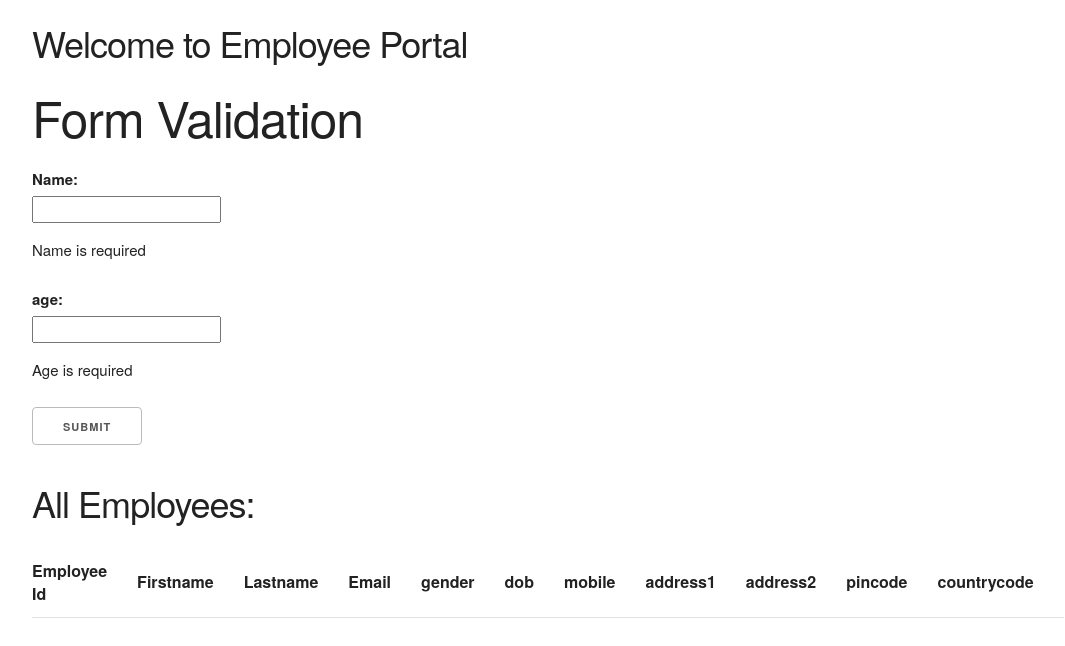
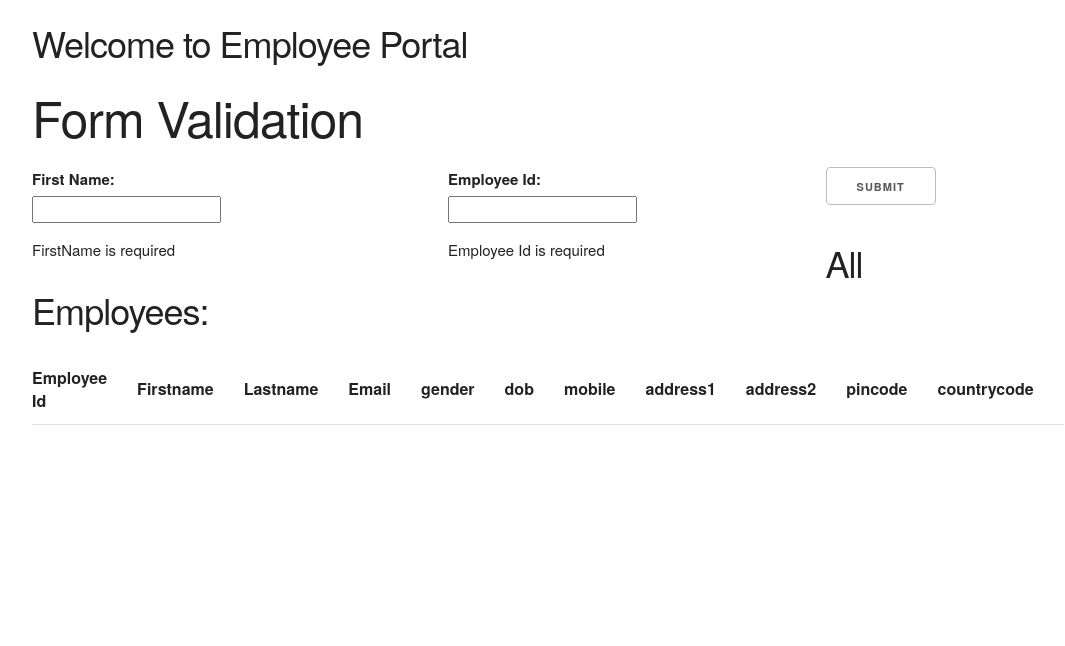
Before and after one commit to isatya11/electroncrud_1.0, an Electron app: page index.html in a window 1280 px wide. Shown: the whole page, without its empty margins (128-1193 px from the left). Drawn offline with nearby package versions, Linux system fonts and the light colour scheme; no server answers.

Commit message:
fname & emp_id

```diff
--- a/index.html
+++ b/index.html
@@ -17,15 +17,15 @@
     <div id = 'cont'>
       <h1>Form Validation</h1>
       <form @submit.prevent="submitForm" autocomplete="off">
-        <div class="form-group">
-          <label for="name">Name:</label>
-          <input v-model="form.name" id="name">
-          <p v-if="$v.form.name.$invalid" class="error-message">Name is required</p>
+        <div class="five columns">
+          <label for="firstname">First Name:</label>
+          <input v-model="form.firstname" id="firstname">
+          <p v-if="$v.form.firstname.$invalid" class="error-message">FirstName is required</p>
         </div>
-        <div class="form-group">
-          <label for="age">age:</label>
-          <input v-model.number="form.age" id="age">
-          <p v-if="$v.form.age.$invalid" class="error-message">Age is required</p>
+        <div class="five columns">
+          <label for="emp_id">Employee Id:</label>
+          <input v-model.number="form.emp_id" id="emp_id">
+          <p v-if="$v.form.emp_id.$invalid" class="error-messemp_id">Employee Id is required</p>
         </div>
         <div>
           <button :disabled="$v.form.$invalid">Submit</button>
--- a/js/index.js
+++ b/js/index.js
@@ -15,17 +15,17 @@ window.onload = function() {
     data(){
       return{
         form: {
-          name: null,
-          age: null,
+          firstname: null,
+          emp_id: null,
         }
       }
     },
     validations:{
       form:{
-        name:{
+        firstname:{
           required: validators.required
         },
-        age:{
+        emp_id:{
           required: validators.required,
           integer: validators.integer,
           min: validators.minValue(1)
```
